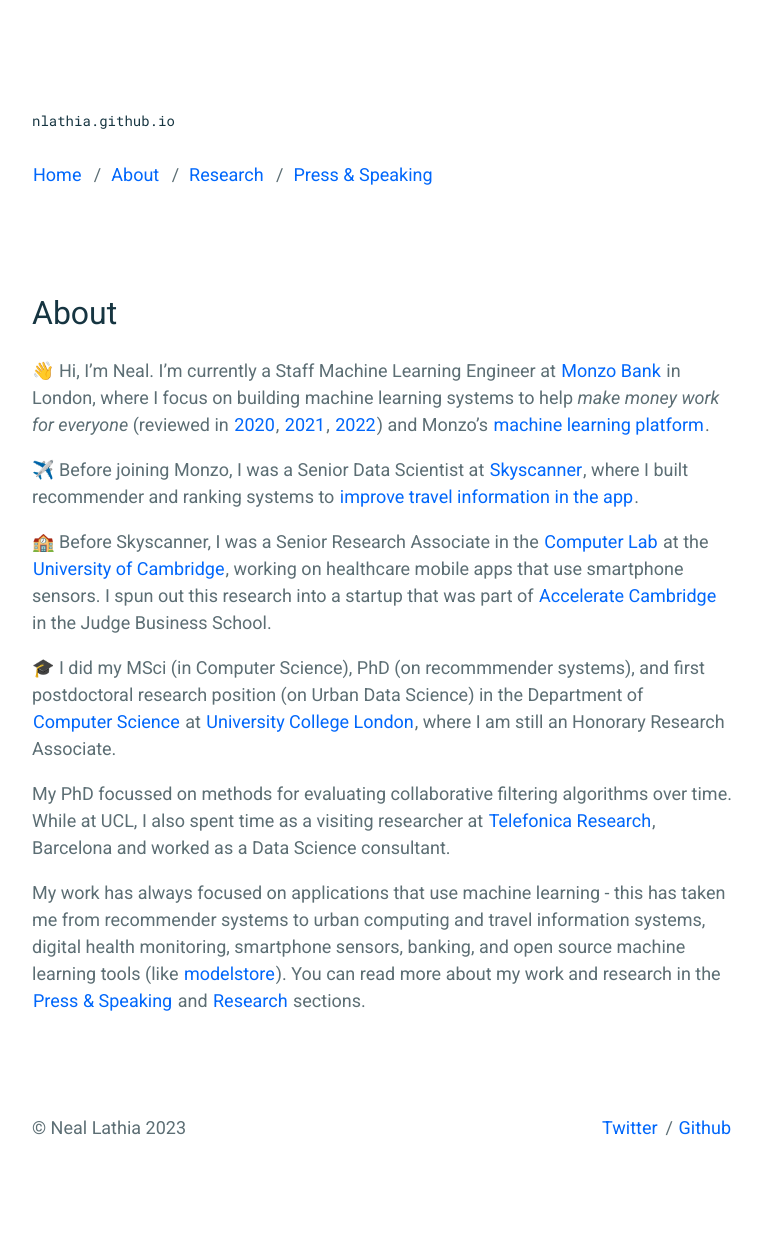
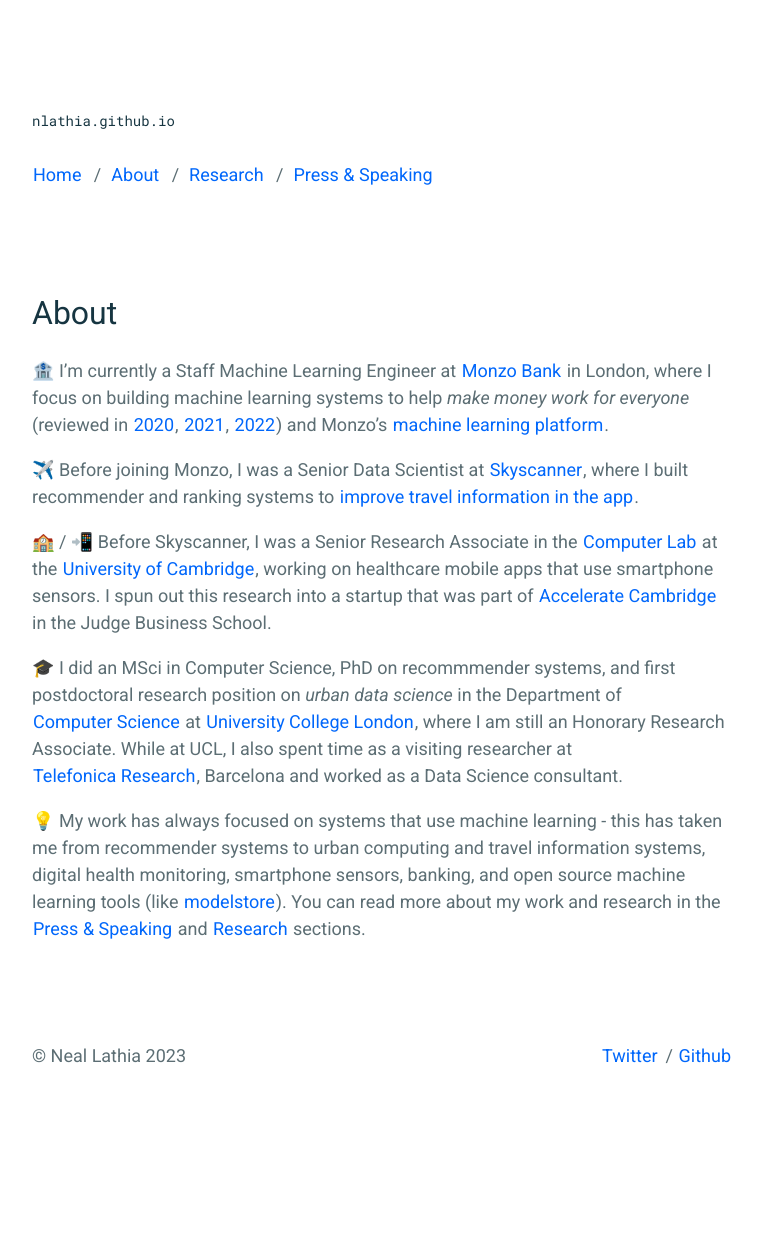
Before and after one commit to nlathia/nlathia.github.io, a Jekyll site: the page built from _pages/about.md, in a window 1280 px wide. Shown: the whole page, without its empty margins (258-1020 px from the left). Built offline with Jekyll 4.4.1, drawn with Linux system fonts in a browser that asks for light colours; after the commit the page ends 1169 px from its top, so only the background shows below that.

Commit message:
Edit pages (#58)
Co-authored-by: Neal Lathia <neallathia@gmail.com>

```diff
--- a/_pages/about.md
+++ b/_pages/about.md
@@ -4,14 +4,12 @@
 permalink: /about/
 ---
 
-👋 Hi, I'm Neal. I'm currently a Staff Machine Learning Engineer at [Monzo Bank](https://monzo.com/) in London, where I focus on building machine learning systems to help _make money work for everyone_ (reviewed in [2020](http://nlathia.github.io/2020/10/Monzo-ML.html), [2021](https://nlathia.github.io/2021/10/Monzo-ML.html), [2022](https://monzo.com/blog/2022/12/19/machine-learning-at-monzo-in-2022)) and Monzo's [machine learning platform](https://nlathia.github.io/2022/04/Monzo-ML-stack.html).
+🏦 I'm currently a Staff Machine Learning Engineer at [Monzo Bank](https://monzo.com/) in London, where I focus on building machine learning systems to help _make money work for everyone_ (reviewed in [2020](http://nlathia.github.io/2020/10/Monzo-ML.html), [2021](https://nlathia.github.io/2021/10/Monzo-ML.html), [2022](https://monzo.com/blog/2022/12/19/machine-learning-at-monzo-in-2022)) and Monzo's [machine learning platform](https://nlathia.github.io/2022/04/Monzo-ML-stack.html).
 
 ✈️ Before joining Monzo, I was a Senior Data Scientist at [Skyscanner](http://skyscanner.net/), where I built recommender and ranking systems to [improve travel information in the app](https://medium.com/@neal_lathia/five-lessons-from-building-machine-learning-systems-d703162846ad).
 
-🏫 Before Skyscanner, I was a Senior Research Associate in the [Computer Lab](https://www.cl.cam.ac.uk/research/srg/netos/people/) at the [University of Cambridge](https://www.cam.ac.uk/), working on healthcare mobile apps that use smartphone sensors. I spun out this research into a startup that was part of [Accelerate Cambridge](https://www.jbs.cam.ac.uk/entrepreneurship/programmes/accelerate-cambridge/) in the Judge Business School.
+🏫 / 📲 Before Skyscanner, I was a Senior Research Associate in the [Computer Lab](https://www.cl.cam.ac.uk/research/srg/netos/people/) at the [University of Cambridge](https://www.cam.ac.uk/), working on healthcare mobile apps that use smartphone sensors. I spun out this research into a startup that was part of [Accelerate Cambridge](https://www.jbs.cam.ac.uk/entrepreneurship/programmes/accelerate-cambridge/) in the Judge Business School.
 
-🎓 I did my MSci (in Computer Science), PhD (on recommmender systems), and first postdoctoral research position (on Urban Data Science) in the Department of [Computer Science](http://www.cs.ucl.ac.uk/home/) at [University College London](https://www.ucl.ac.uk/), where I am still an Honorary Research Associate.
+🎓 I did an MSci in Computer Science, PhD on recommmender systems, and first postdoctoral research position on _urban data science_ in the Department of [Computer Science](http://www.cs.ucl.ac.uk/home/) at [University College London](https://www.ucl.ac.uk/), where I am still an Honorary Research Associate. While at UCL, I also spent time as a visiting researcher at [Telefonica Research](http://www.tid.es/), Barcelona and worked as a Data Science consultant.
 
-My PhD focussed on methods for evaluating collaborative filtering algorithms over time. While at UCL, I also spent time as a visiting researcher at [Telefonica Research](http://www.tid.es/), Barcelona and worked as a Data Science consultant.
-
-My work has always focused on applications that use machine learning - this has taken me from recommender systems to urban computing and travel information systems, digital health monitoring, smartphone sensors, banking, and open source machine learning tools (like [modelstore](https://github.com/operatorai/modelstore)). You can read more about my work and research in the [Press & Speaking](../public/) and [Research](../research/) sections.
+💡 My work has always focused on systems that use machine learning - this has taken me from recommender systems to urban computing and travel information systems, digital health monitoring, smartphone sensors, banking, and open source machine learning tools (like [modelstore](https://github.com/operatorai/modelstore)). You can read more about my work and research in the [Press & Speaking](../public/) and [Research](../research/) sections.
```
Also changed, not shown: _pages/archive/presentations.md (+7 -0 lines), _pages/public.md (+1 -7 lines), 1 other file.
